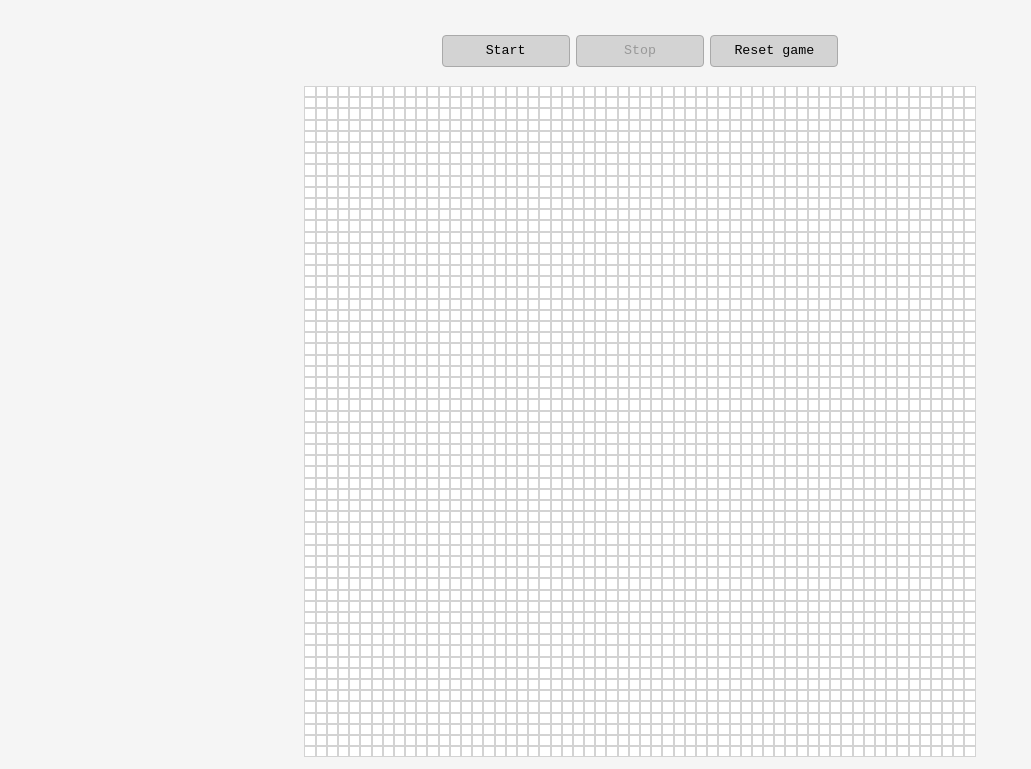
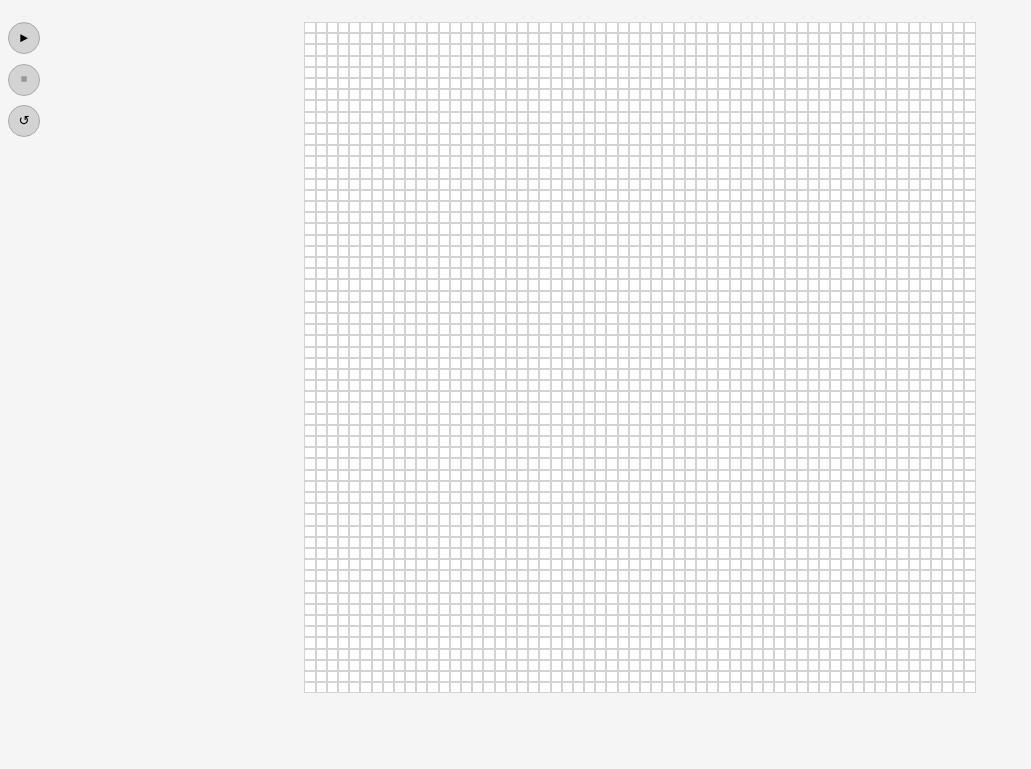
Before and after one commit to kamilpitula/game-of-life-vannilla, a website built with Vite: page game-of-life-vannilla/index.html in a window 1280 px wide. Shown: the part 69-838 px from the top of the page, without its empty margins (0-1031 px from the left). After the commit the page ends 800 px from the top, so only its background shows below. Built offline with nearby package versions, Linux system fonts and the light colour scheme.

Commit message:
make controls fixed

```diff
--- a/game-of-life-vannilla/index.html
+++ b/game-of-life-vannilla/index.html
@@ -12,12 +12,12 @@
       <h1>Conway's game of life</h1>
     </header>
     <main>
-      <header id="controls">
-        <button id="startBtn">Start</button>
-        <button id="stopBtn">Stop</button>
-        <button id="resetBtn">Reset game</button>
-      </header>
       <section id="game">
+        <header id="controls">
+          <button id="startBtn">&#9658;</button>
+          <button id="stopBtn">&#9209;</button>
+          <button id="resetBtn">&#8634;</button>
+        </header>
         <div id="board"></div>
       </section>
     </main>
--- a/game-of-life-vannilla/style.css
+++ b/game-of-life-vannilla/style.css
@@ -2,10 +2,6 @@
   box-sizing: border-box;
   background-color: whitesmoke;
   font-family: "Courier New", Courier, monospace;
-}
-
-body {
-  min-width: 900px;
 }
 
 #banner {
@@ -15,25 +11,38 @@ body {
 
 #game {
   display: flex;
+  position: relative;
   justify-content: center;
   padding: 0.2rem;
 }
 
+#board {
+  overflow: auto;
+  margin-left: 3rem;
+  margin-right: 3rem;
+}
+
 #controls {
-  margin-top: 1rem;
-  margin-bottom: 1rem;
+  position: fixed;
   display: flex;
+  flex-direction: column;
   justify-content: center;
+  background-color: transparent;
+  left: 0.5rem;
 }
 
 #controls button {
   background-color: lightgrey;
   border: none;
-  width: 8rem;
+  width: 2rem;
   height: 2rem;
   border: 1px solid darkgray;
-  border-radius: 4px;
-  margin: 0 0.2rem 0 0.2rem;
+  border-radius: 50%;
+  margin: 0.3rem 0 0.3rem 0;
+}
+
+#controls button:first-child {
+  margin-top: 0;
 }
 
 #controls button:hover {
```
